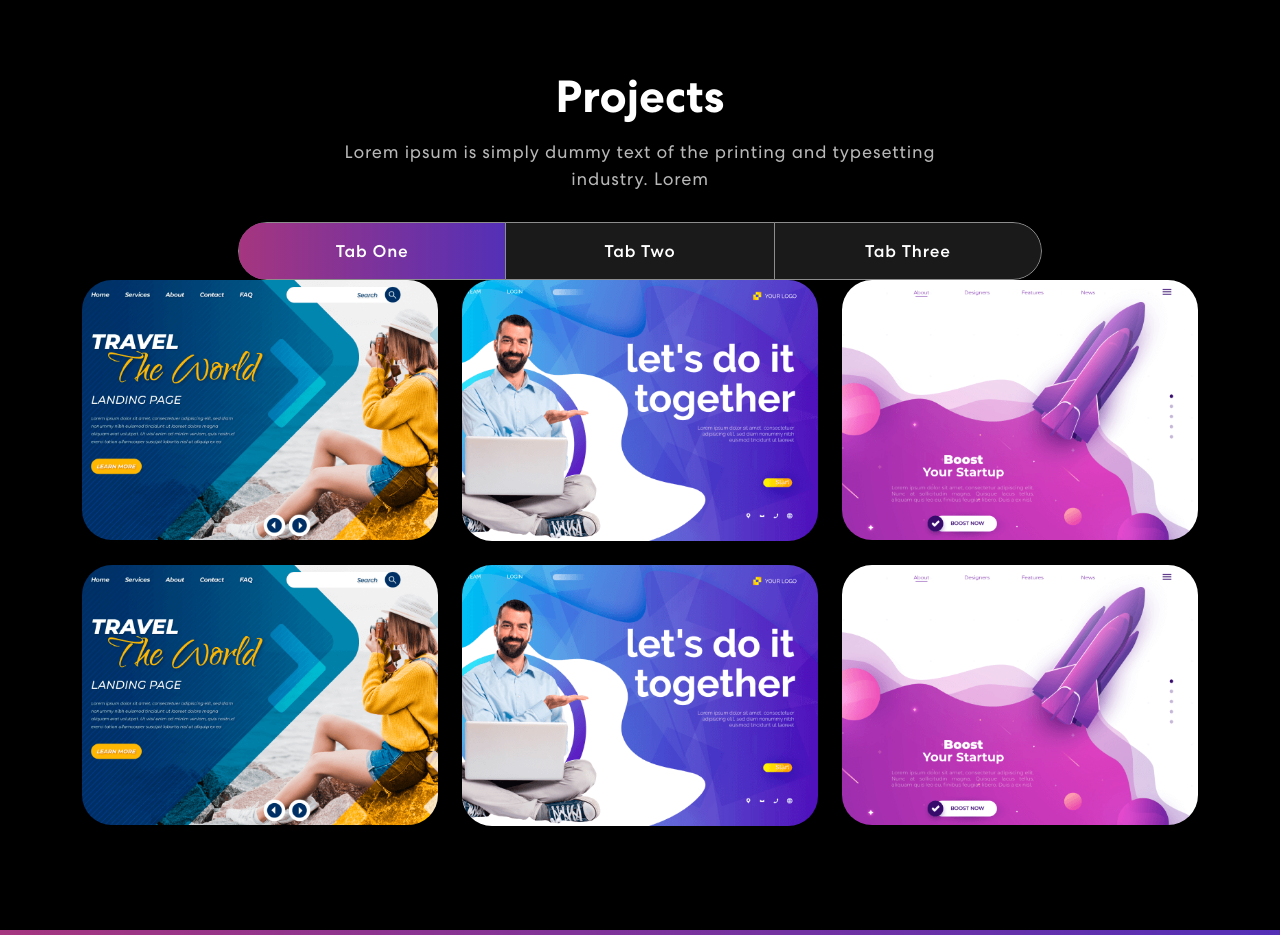
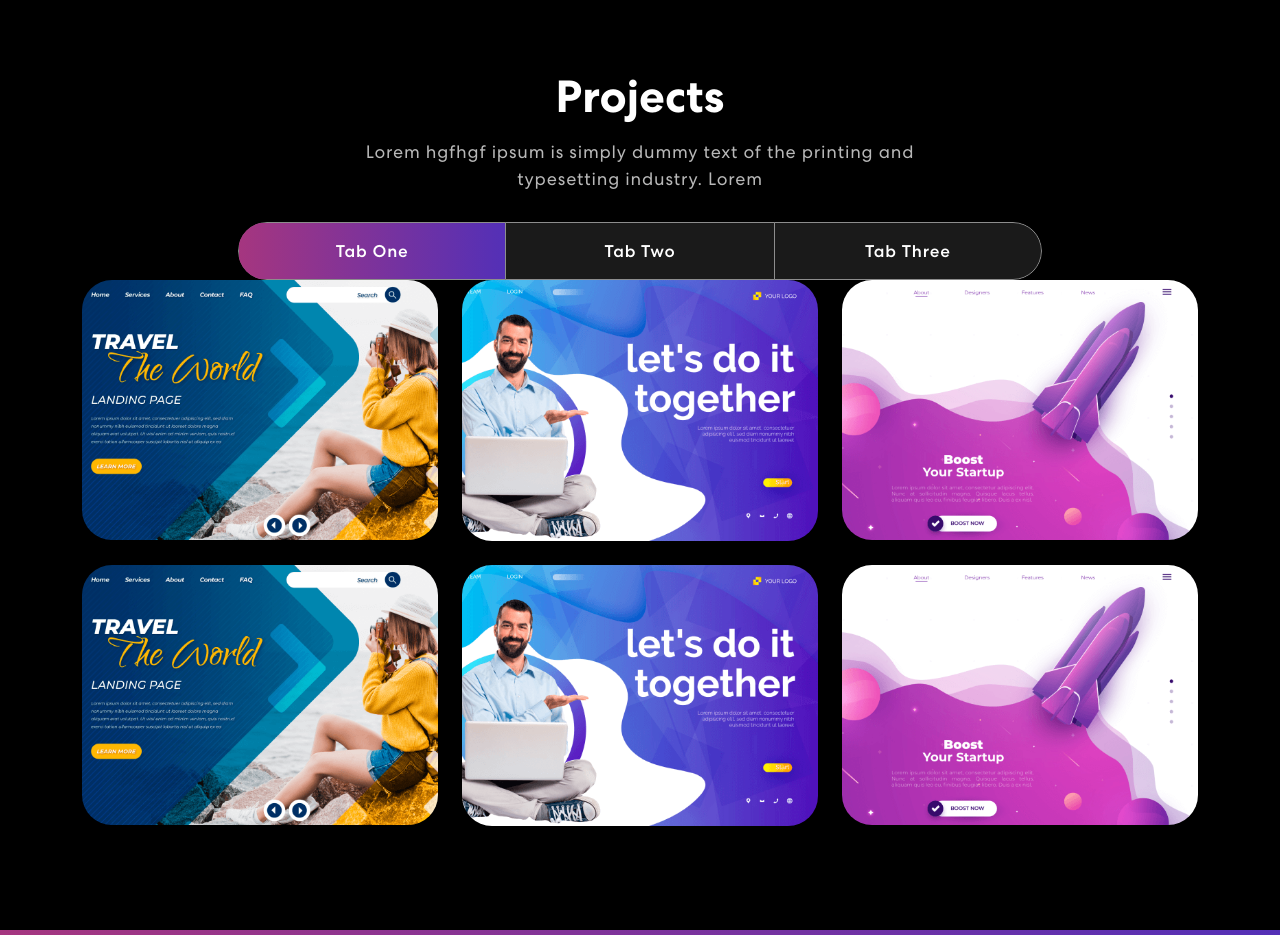
Before and after one commit to mmaaxxii/personal-portfolio, a React (Create React App) app: page / in a window 1280 px wide. Shown: the part 1340-2275 px from the top of the page. Built offline with nearby package versions, Linux system fonts and the light colour scheme; no server answers; the HTML template or start-up script is replaced by a standard one.

Commit message:
Prueba commit from visual

```diff
--- a/src/components/Projects.js
+++ b/src/components/Projects.js
@@ -52,7 +52,7 @@ export function Projects() {
                                 <div className={isVisible ? "animate__animated animate__fadeIn" : ""}>
                                     <h2>Projects</h2>
                                     <p>
-                                        Lorem ipsum is simply dummy text of the printing and typesetting
+                                        Lorem hgfhgf ipsum is simply dummy text of the printing and typesetting
                                         industry. Lorem
                                     </p>
                                     <Tab.Container id="projects-tabs" defaultActiveKey="first">
```
